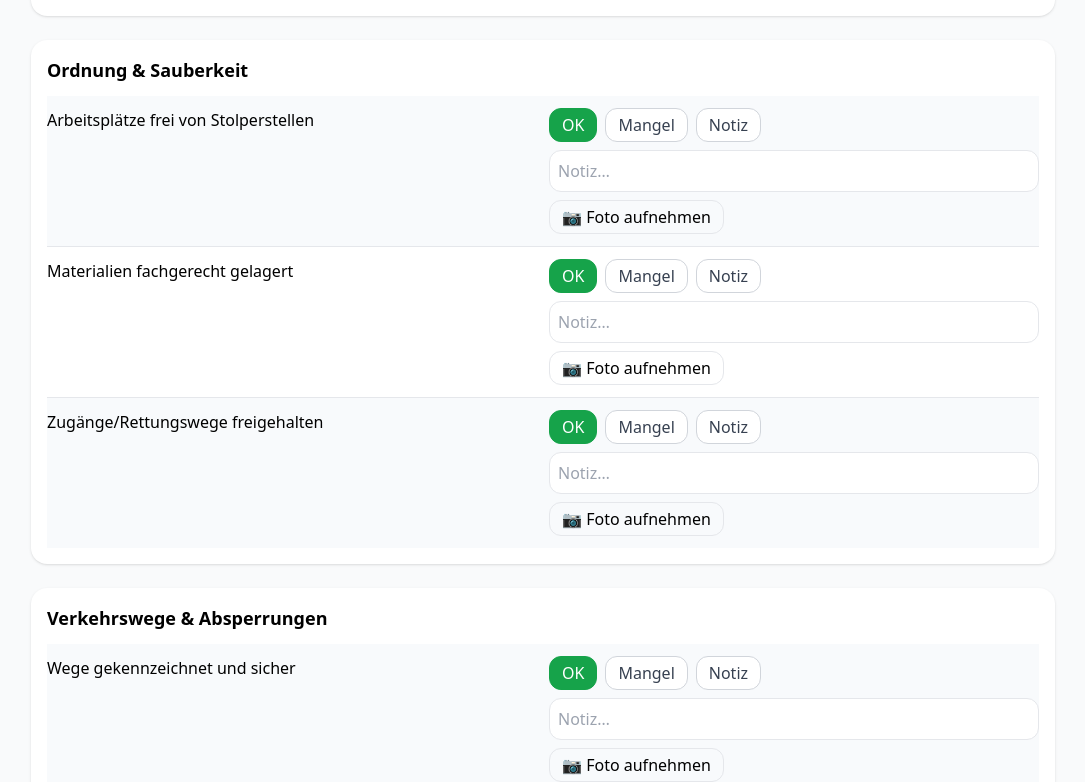
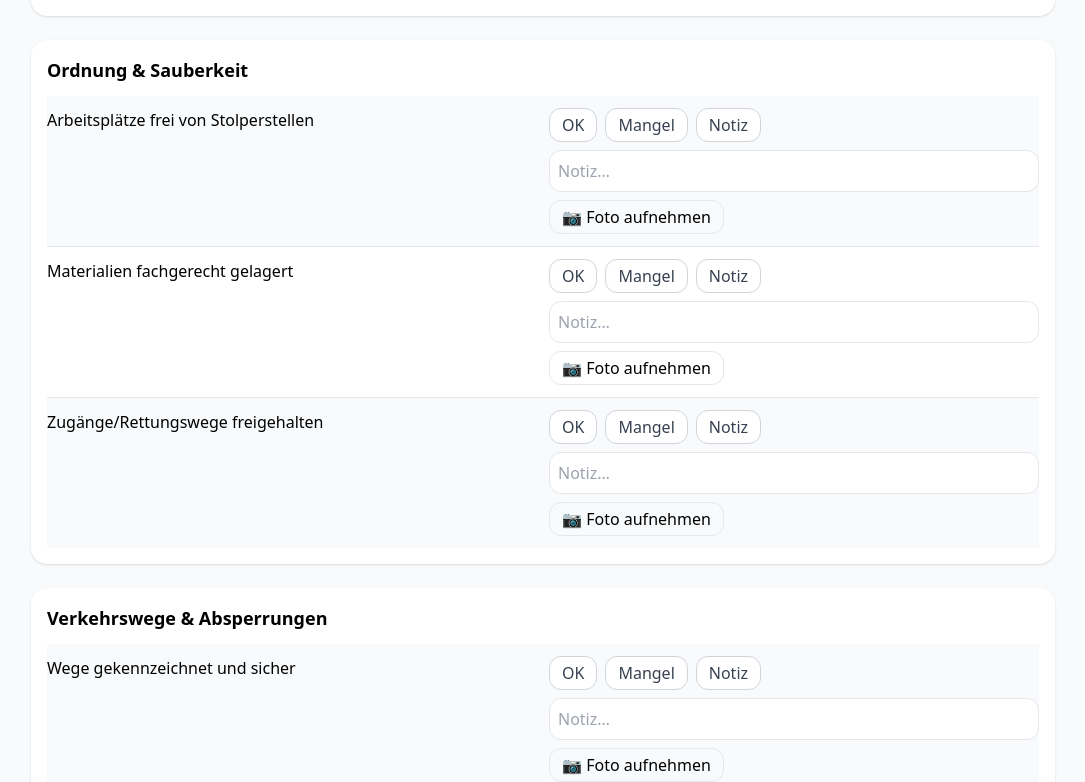
Before and after one commit to jofelbi66-rgb/baustellenbegehung-app, a React (Vite) app: page / in a window 1280 px wide. Shown: the part 810-1592 px from the top of the page, without its empty margins (97-1182 px from the left). Built offline with nearby package versions, Linux system fonts and the light colour scheme; the HTML template or start-up script is replaced by a standard one.

Commit message:
Fix checklist initialization and rating update logic

```diff
--- a/src/Baustellenbegehung.jsx
+++ b/src/Baustellenbegehung.jsx
@@ -165,7 +165,7 @@ useEffect(() => {
 const [checklist, setChecklist] = useState(() => {
   const init = {};
   for (const cat of CATEGORIES) {
-    init[cat.key] = cat.items.map(() => ({ rating: "ok", note: "", photos: [] }));
+    init[cat.key] = cat.items.map(() => ({ rating: "", note: "", photos: [] }));
   }
   return init;
 });
@@ -1178,16 +1178,19 @@ return (
               onClick={() => {
                 const next = { ...checklist };
                 const arr = [...next[cat.key]];
-                const entry = { ...arr[i], rating: opt.value };
+                const nextRating = row.rating === opt.value ? "" : opt.value;
+const entry = { ...arr[i], rating: nextRating };
+
                 arr[i] = entry;
                 next[cat.key] = arr;
                 setChecklist(next);
               }}
-            className={`px-3 py-1 rounded-xl border transition
+          className={`px-3 py-1 rounded-xl border transition
   ${row.rating === opt.value
     ? `${opt.color} ${opt.border}`
     : "bg-white text-gray-700 border-gray-300 hover:bg-gray-50"
   }`}
+
 
             >
               {opt.label}
```
